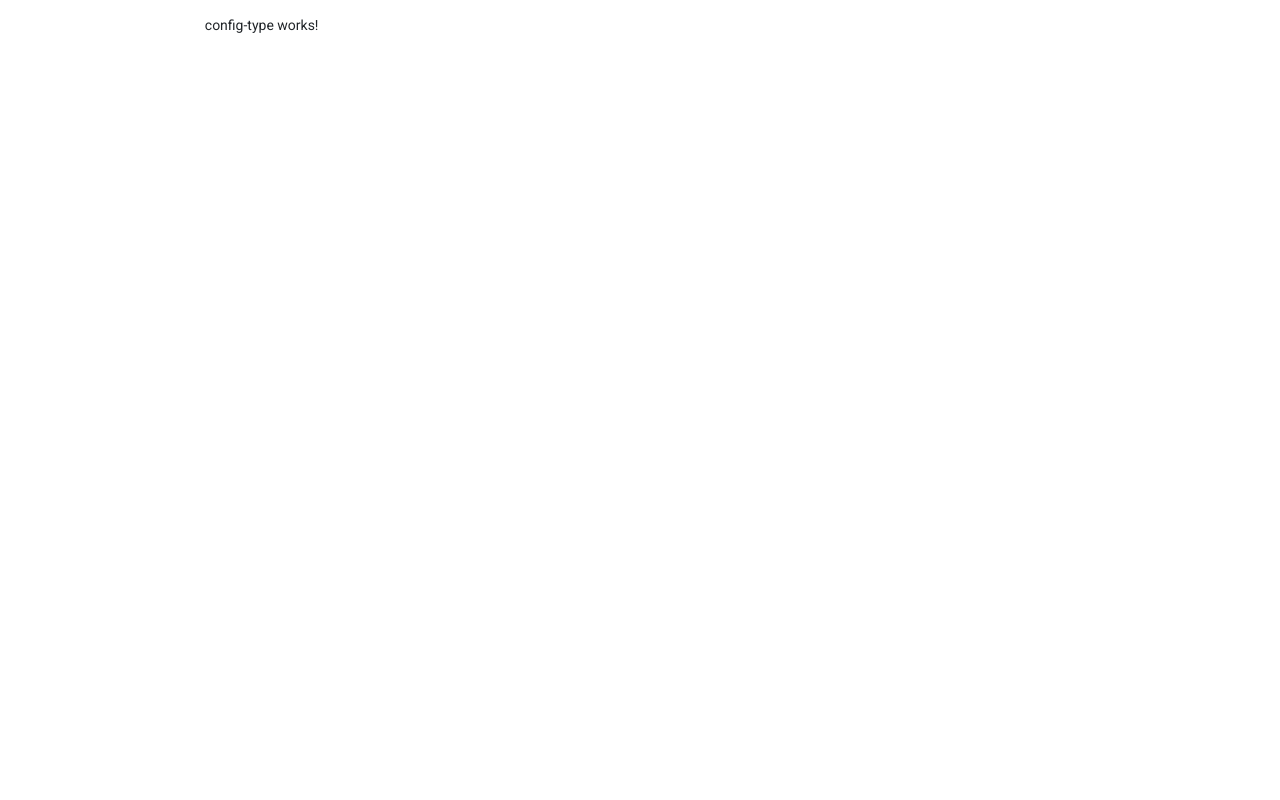
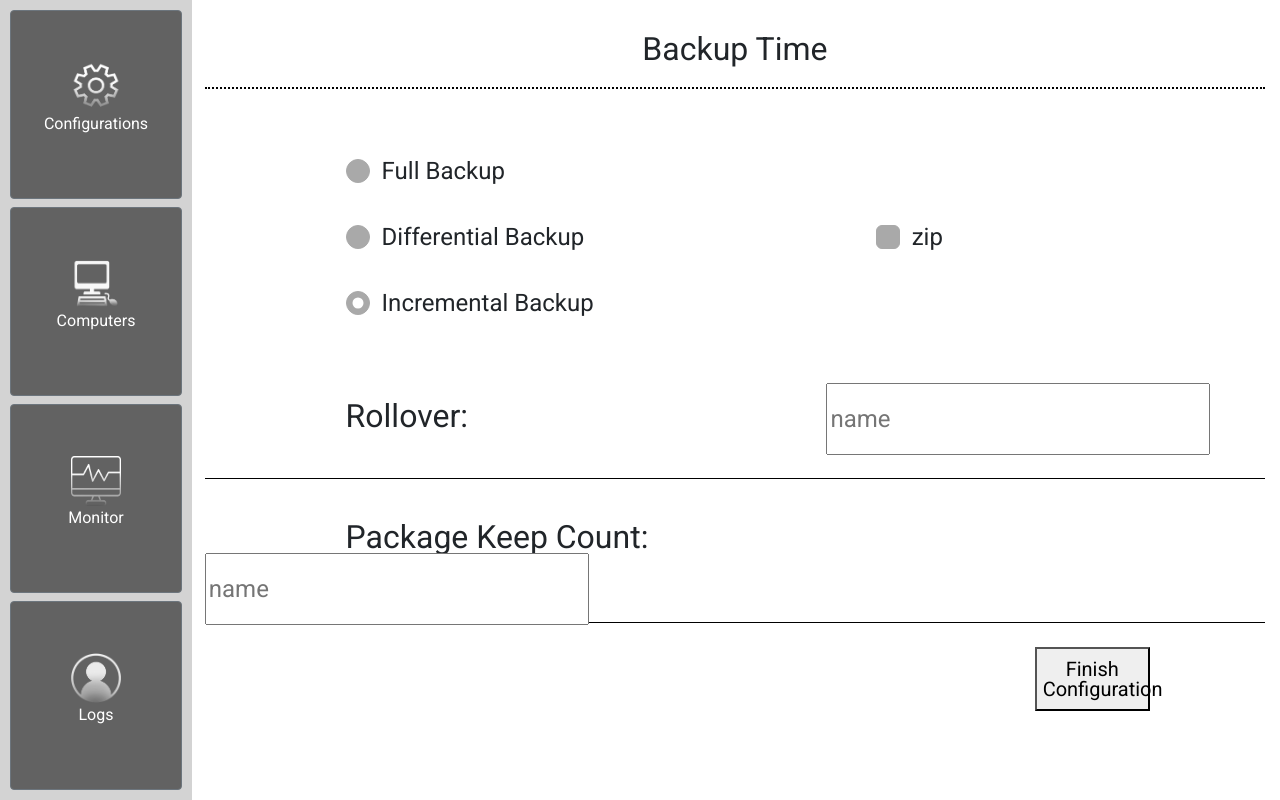
Before and after one commit to Martinius1/Pablle, an Angular app: page /configurations/configtype in a window 1280 px wide. Built offline with nearby package versions, Linux system fonts and the light colour scheme.

Commit message:
done vše až na popup při add PC

```diff
--- a/src/app/pages/dashboard/config-schedule/config-schedule.component.html
+++ b/src/app/pages/dashboard/config-schedule/config-schedule.component.html
@@ -1,6 +1,4 @@
 <app-side-bar></app-side-bar>
-
-
 <div class="whole-page-schedule">
 
   <div class="button-schedule">
@@ -41,8 +39,6 @@
       <input type="Time" id="appt" class="schedule-time-input">
     </div>
   </div>
-
-
   <div *ngIf="showMe==false" class="monthly">
     <div class="schedule-time" style="border-bottom: solid 2px black;">
       <label for="date" class="date-text" style="padding-right: 3vw;">Set date</label>
@@ -54,9 +50,8 @@
     </div>
   </div>
 
-
   <div style="display: flex; justify-content: right; padding-right: 5vw;">
-    <button style=" height: 8vh; width: 9vw; font-size: 1.25rem; " routerLink="/configurations/configschedule">Continue</button>
+    <button style=" height: 8vh; width: 9vw; font-size: 1.25rem; " routerLink="/configurations/configtype">Continue</button>
   </div>
 
   </div>
--- a/src/app/pages/dashboard/config-schedule/config-schedule.component.scss
+++ b/src/app/pages/dashboard/config-schedule/config-schedule.component.scss
@@ -41,7 +41,6 @@
     }
   }
 
-
   /*monthly*/
   .monthly{
     .date{
@@ -65,10 +64,6 @@
     }
   }
 }
-
-
-
-
 
 
 
--- a/src/app/pages/dashboard/config-type/config-type.component.html
+++ b/src/app/pages/dashboard/config-type/config-type.component.html
@@ -1 +1,56 @@
-<p>config-type works!</p>
+<app-side-bar></app-side-bar>
+<div class="whole-page-type">
+  <div style="display:flex; padding-bottom: 6vh; justify-content: center; height: 6vh; font-size: 2rem; border-bottom: 2px black dotted; padding-top: 3vh; ">
+    <p style=" ">Backup Time</p>
+  </div>
+  <div style="display: flex; align-items: center; justify-content: left; margin-top: 6vh;">
+    <div style="width: 50%; margin-left: 11vw;">
+      <div class="form-check">
+        <input class="form-check-input" type="radio" name="flexRadioDefault" id="flexRadioDefault1">
+        <label class="form-check-label" for="flexRadioDefault1">
+          Full Backup
+        </label>
+      </div>
+      <div class="form-check">
+        <input class="form-check-input" type="radio" name="flexRadioDefault" id="flexRadioDefault2" checked>
+        <label class="form-check-label" for="flexRadioDefault2">
+          Differential Backup
+        </label>
+      </div>
+      <div class="form-check">
+        <input class="form-check-input" type="radio" name="flexRadioDefault" id="flexRadioDefault3" checked>
+        <label class="form-check-label" for="flexRadioDefault3">
+          Incremental Backup
+        </label>
+      </div>
+    </div>
+    <div>
+      <div class="form-check">
+        <input class="form-check-input" type="checkbox" value="" id="flexCheckIndeterminate">
+        <label class="form-check-label" for="flexCheckIndeterminate">
+          zip
+        </label>
+      </div>
+    </div>
+  </div>
+
+
+  <div style="display: flex; justify-content: left; margin-top: 6vh; height: 12vh; border-bottom: solid black 1px;">
+    <div class="config-name">
+      <label for="textbox1" class="Config-name-label" style="margin-left: 11vw; font-size: 2rem; margin-right: 28vw; ">Rollover:</label>
+      <input type="text" id="textbox1" name="textbox1" placeholder="name" style="width: 30vw; height: 9vh; font-size: 1.5rem; ">
+    </div>
+  </div>
+
+  <div style="display: flex; justify-content: left; margin-top: 6vh; height: 12vh; border-bottom: solid black 1px;">
+    <div class="config-name">
+      <label for="textbox2" class="Config-name-label" style="margin-left: 11vw; font-size: 2rem; margin-right: 19vw;">Package Keep Count:</label>
+      <input type="text" id="textbox2" name="textbox2" placeholder="name" style="width: 30vw; height: 9vh; font-size: 1.5rem; ">
+    </div>
+  </div>
+
+
+</div>
+<div class="button-continue" style="display: flex; justify-content: right; margin-top: 3vh; margin-right: 9vw;">
+  <button routerLink="/configurations" style="height: 8vh; width: 9vw; font-size: 1.25rem" >Finish Configuration</button>
+</div>
--- a/src/app/pages/dashboard/config-type/config-type.component.scss
+++ b/src/app/pages/dashboard/config-type/config-type.component.scss
@@ -0,0 +1,24 @@
+.whole-page-type{
+
+
+}
+
+
+
+.form-check-input:active{
+  border-color: darkgrey;
+  background-color: darkgrey;
+}
+.form-check-input{
+  border-color: darkgrey;
+  background-color:darkgrey;
+}
+.form-check{
+  padding-top: 2vh;
+  width: 70%;
+  height: 8vh;
+  font-size: 1.5rem;
+}
+.form-check-label{
+  padding-top: 1vh;
+}
```
